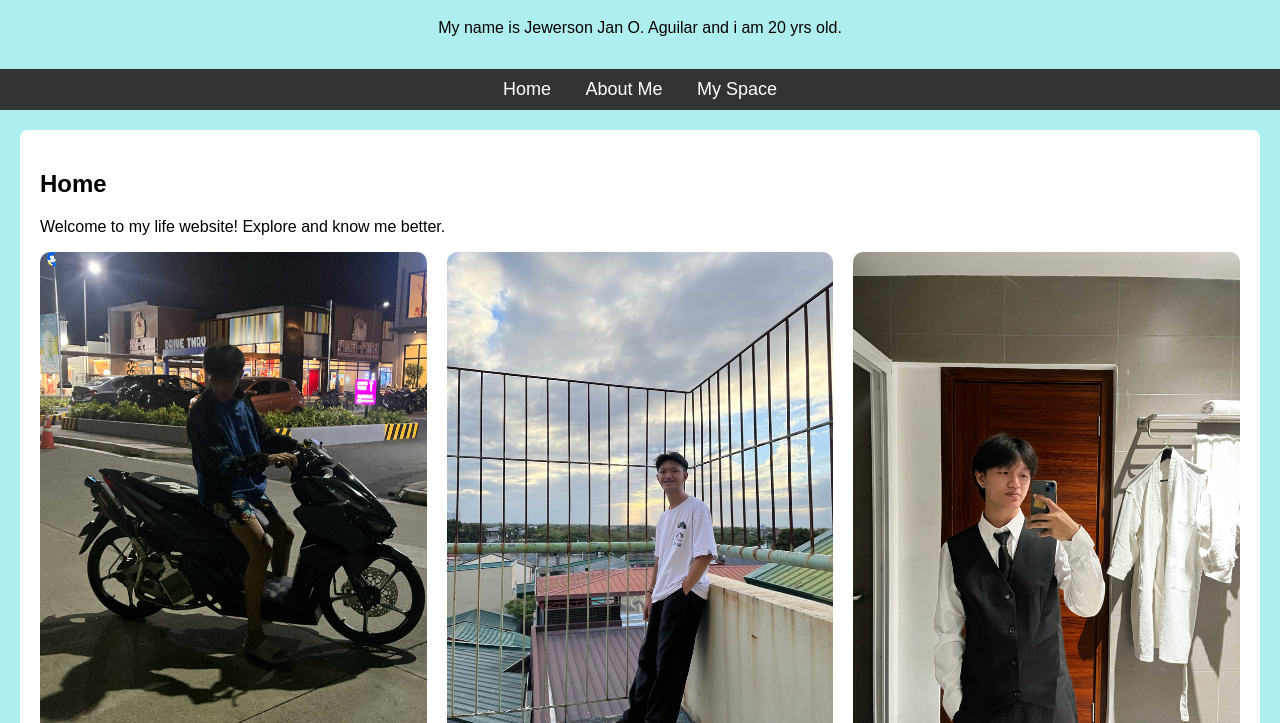
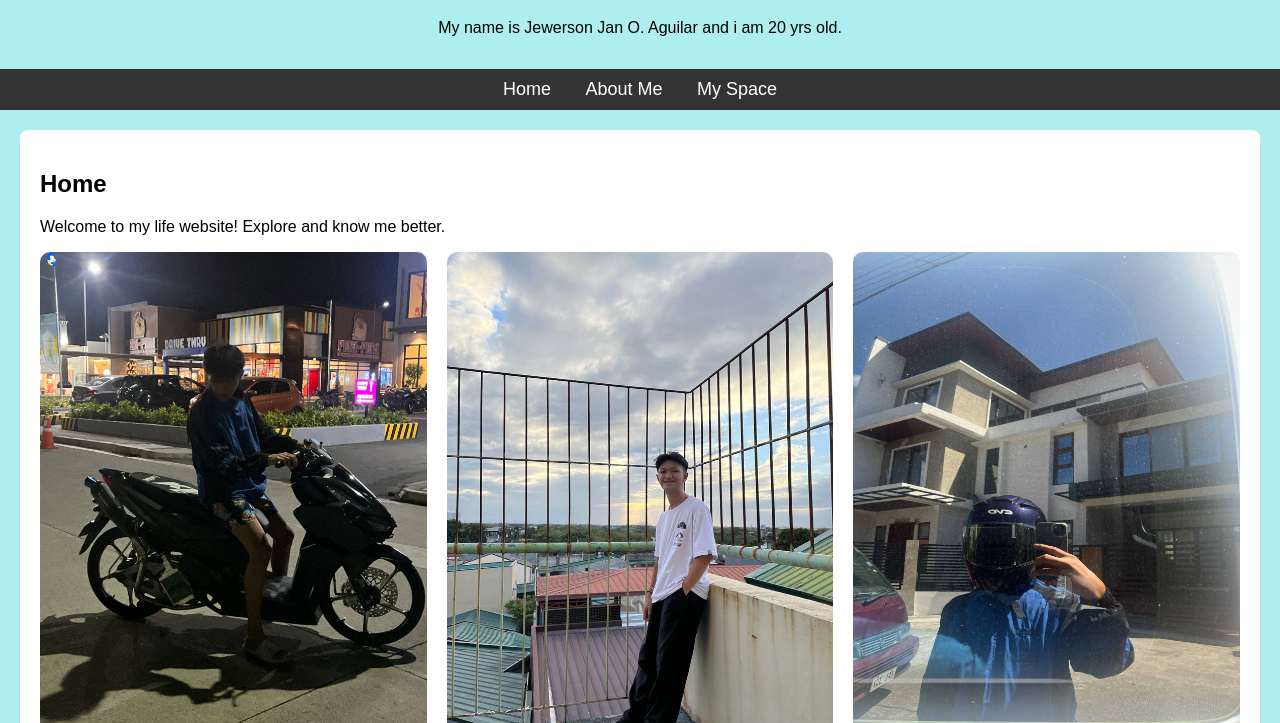
Before and after one commit to estokswa/Jewerson, a plain HTML site: page index.html in a window 1280 px wide. Shown: the part 77-800 px from the top of the page. Drawn offline with Linux system fonts and the light colour scheme; files whose address does not match are found by name.

Commit message:
Update index.html

```diff
--- a/index.html
+++ b/index.html
@@ -99,7 +99,7 @@ color: white;
 alt="Image 1" style="width:100%; border-radius: 10px;">
 <img src="7ac43534-be2a-488f-a698-dd00413eb969.jpg"
 alt="Image 2" style="width:100%; border-radius: 10px;">
-<img src="a9148deb-8ec6-4f0e-b904-7896684a28c3.jpg"
+<img src="dc647d1a-eaa0-4cd4-b7a4-d61f1a4bef83.jpg"
 alt="Image 3" style="width:100%; border-radius: 10px;">
 <img
 src="dc647d1a-eaa0-4cd4-b7a4-d61f1a4bef83.jpg"
```
